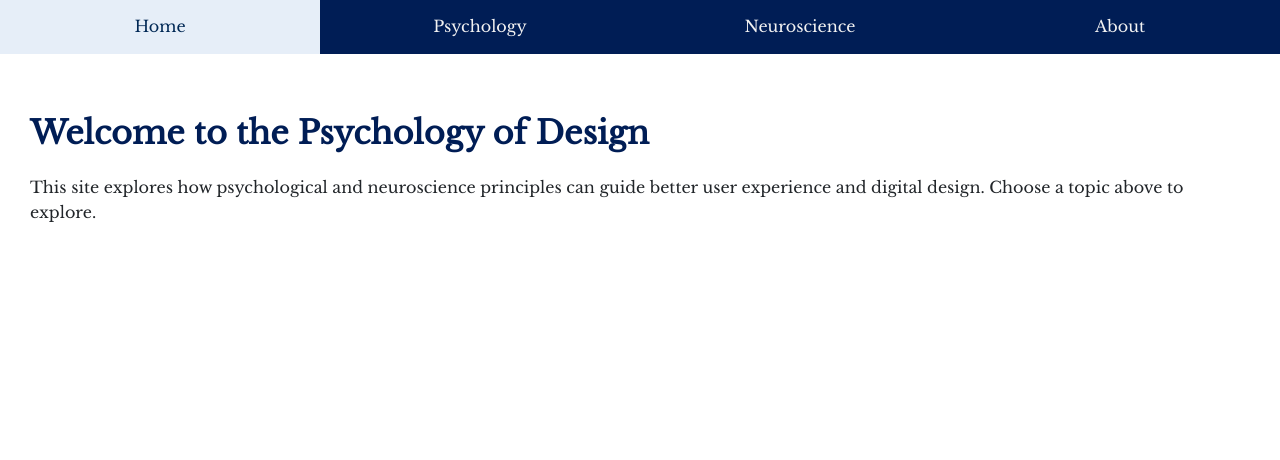
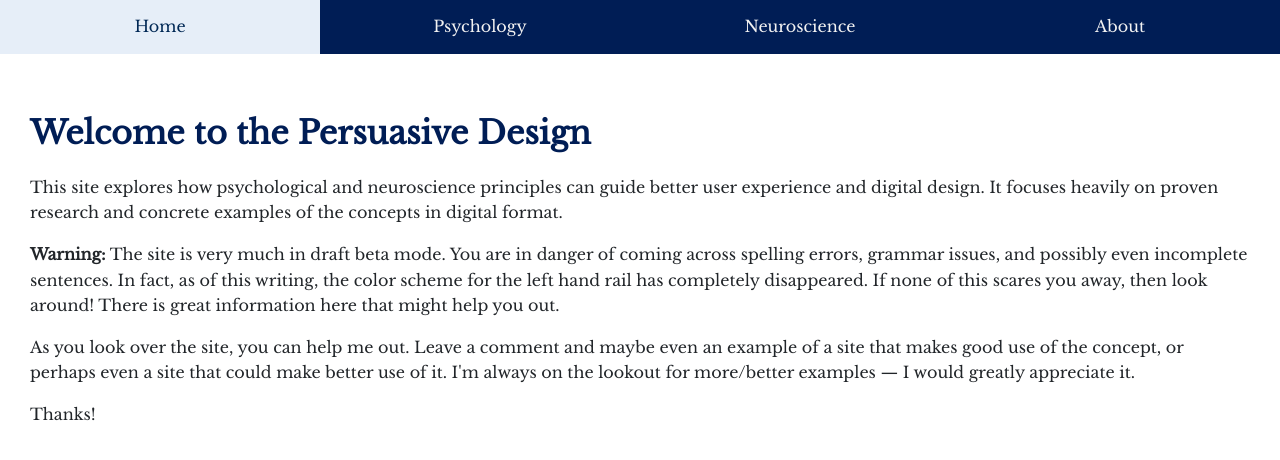
Before and after one commit to apataphobia/persuasivedesign, a Jekyll site: the page built from index.html, in a window 1280 px wide. Shown: the top 460 px of the page. Built offline with Jekyll 4.4.1, drawn with Linux system fonts in a browser that asks for light colours.

Commit message:
update index content

```diff
--- a/index.html
+++ b/index.html
@@ -1,7 +1,15 @@
 ---
 layout: default
 title: Welcome to the Psychology of Design
+comments: false
 ---
 
-<h1>Welcome to the Psychology of Design</h1>
-<p>This site explores how psychological and neuroscience principles can guide better user experience and digital design. Choose a topic above to explore.</p>
+<h1>Welcome to the Persuasive Design</h1>
+
+<p>This site explores how psychological and neuroscience principles can guide better user experience and digital design. It focuses heavily on proven research and concrete examples of the concepts in digital format.</p>
+
+<p><strong>Warning:</strong> The site is very much in draft beta mode. You are in danger of coming across spelling errors, grammar issues, and possibly even incomplete sentences. In fact, as of this writing, the color scheme for the left hand rail has completely disappeared. If none of this scares you away, then look around! There is great information here that might help you out.</p>
+
+<p>As you look over the site, you can help me out. Leave a comment and maybe even an example of a site that makes good use of the concept, or perhaps even a site that could make better use of it. I'm always on the lookout for more/better examples — I would greatly appreciate it.</p>
+
+<p>Thanks!</p>
```
